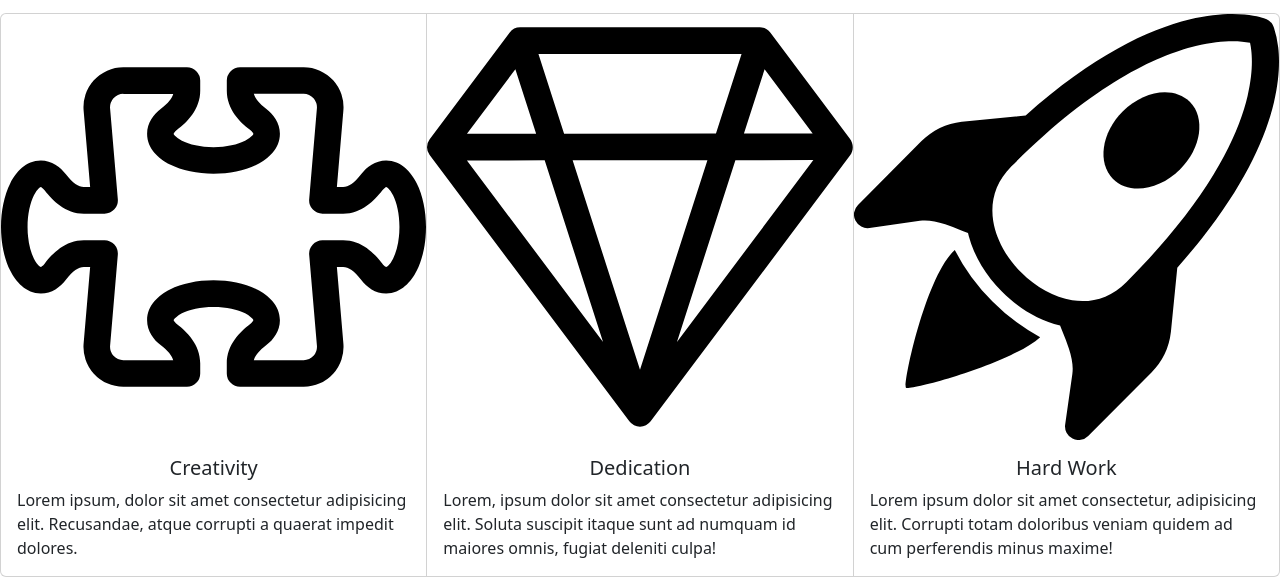
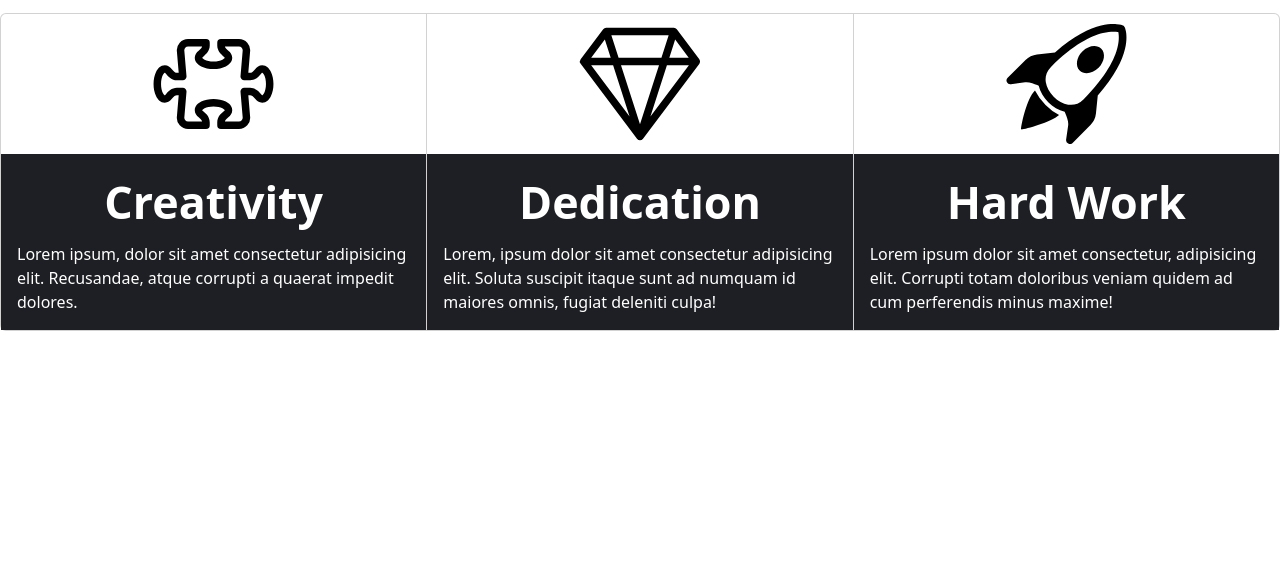
Before and after one commit to juliosal16/resumeNov, a plain HTML site: page index.html in a window 1280 px wide. Shown: the part 526-1103 px from the top of the page. After the commit the page ends 857 px from the top, so only its background shows below. Drawn offline with nearby package versions, Linux system fonts and the light colour scheme; the site is published under a folder, as on GitHub Pages, so addresses that start at the root find nothing.

Commit message:
Update index.html

```diff
--- a/index.html
+++ b/index.html
@@ -4,7 +4,7 @@
     <meta charset="UTF-8" />
     <meta name="viewport" content="width=device-width, initial-scale=1.0" />
     <title>Julio Profile Page</title>
-    <link rel="icon" type="image/x-icon" href="/img/spiral.svg" />
+    <link rel="icon" type="/image/x-icon" href="/img/spiral.svg" />
 
     <link
       href="https://cdn.jsdelivr.net/npm/bootstrap@5.3.2/dist/css/bootstrap.min.css"
@@ -12,7 +12,7 @@
       integrity="sha384-T3c6CoIi6uLrA9TneNEoa7RxnatzjcDSCmG1MXxSR1GAsXEV/Dwwykc2MPK8M2HN"
       crossorigin="anonymous"
     />
-    <link rel="stylesheet" href="/style.css" />
+    <link rel="stylesheet" href="style.css" />
   </head>
   <body>
     <div class="card mb-3 w-100">
```
